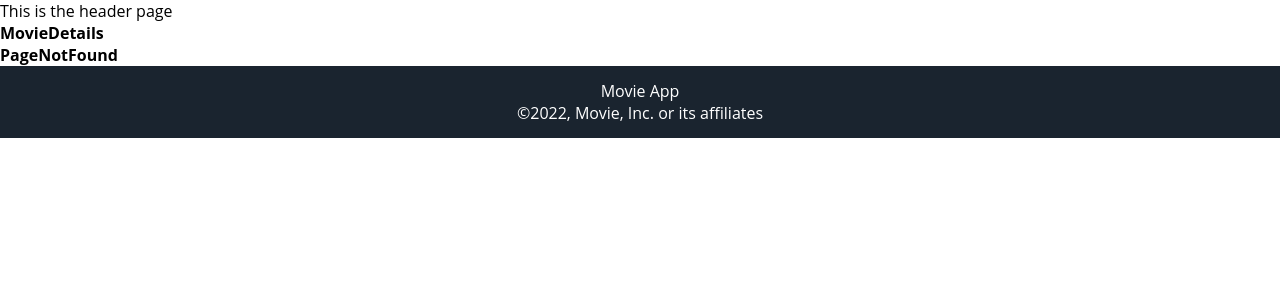
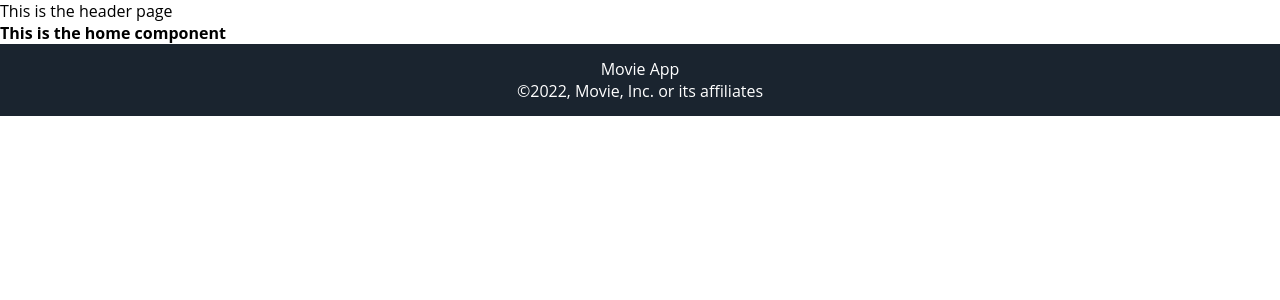
Before and after one commit to Adan206/filin-xidig, a React (Create React App) app: page /movie/1 in a window 1280 px wide. Shown: the top 300 px of the page. Built offline with nearby package versions, Linux system fonts and the light colour scheme.

Commit message:
new changes

```diff
--- a/src/App.js
+++ b/src/App.js
@@ -12,9 +12,11 @@ function App() {
     <div className='app'>
       <Router>
         <Header></Header>
-        <Route path='/' exact component={Home} />
-        <Route path='/movie/:imdbID' component={MovieDetail} />
-        <Route component={PageNotFound} />
+        <Switch>
+          <Route path='/' component={Home} />
+          <Route path='/movie/:imdbID' component={MovieDetail} />
+          <Route component={PageNotFound} />
+        </Switch>
         <Footer />
       </Router>
     </div>
--- a/src/components/Header/Header.js
+++ b/src/components/Header/Header.js
@@ -1,7 +1,7 @@
 import React from "react";
 
-function Header() {
+const Header = () => {
   return <div>This is the header page</div>;
-}
+};
 
 export default Header;
--- a/src/components/Home/Home.js
+++ b/src/components/Home/Home.js
@@ -0,0 +1,11 @@
+import React from "react";
+
+const Home = () => {
+  return (
+    <div>
+      <h4>This is the home component</h4>
+    </div>
+  );
+};
+
+export default Home;
```
